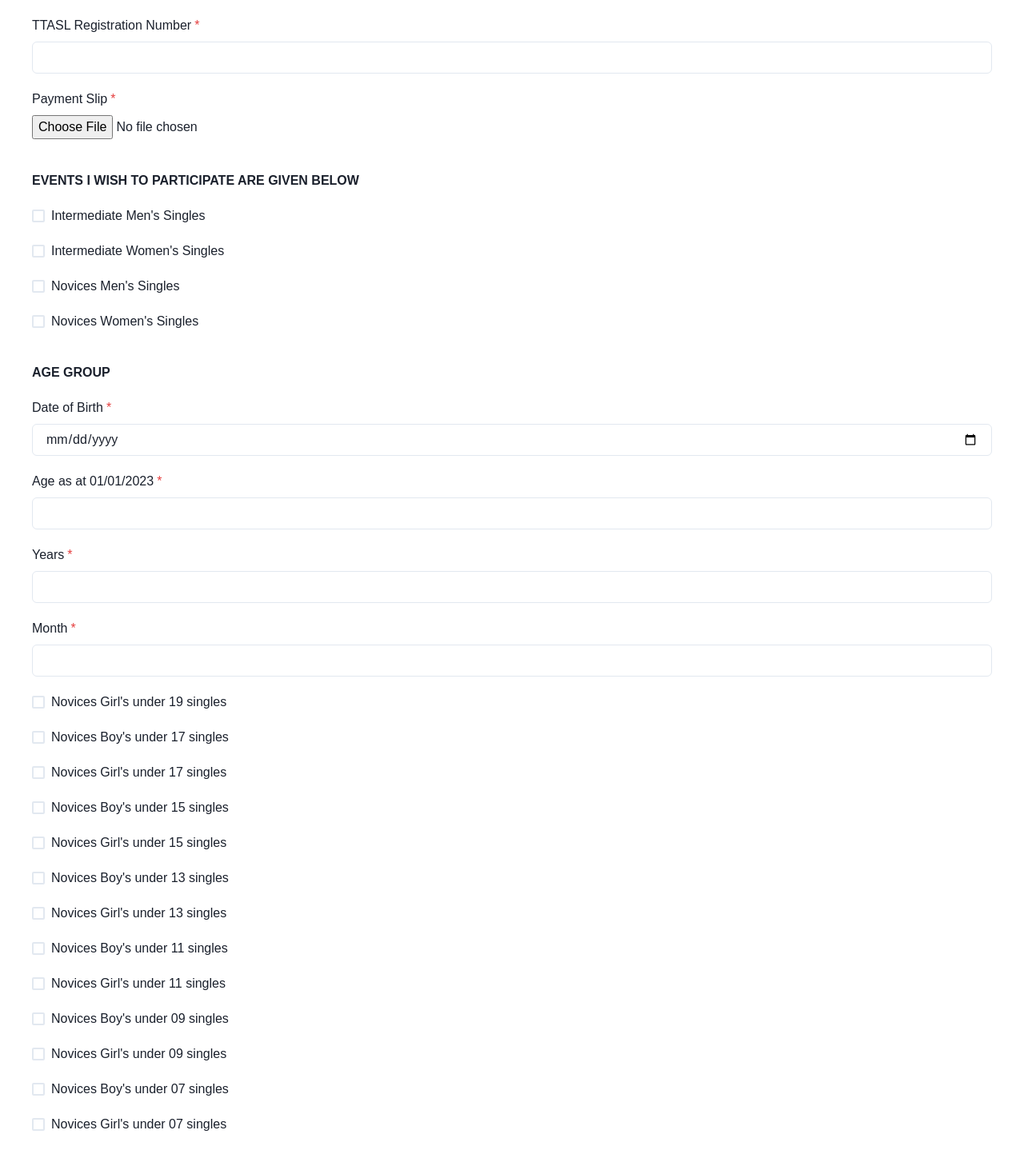
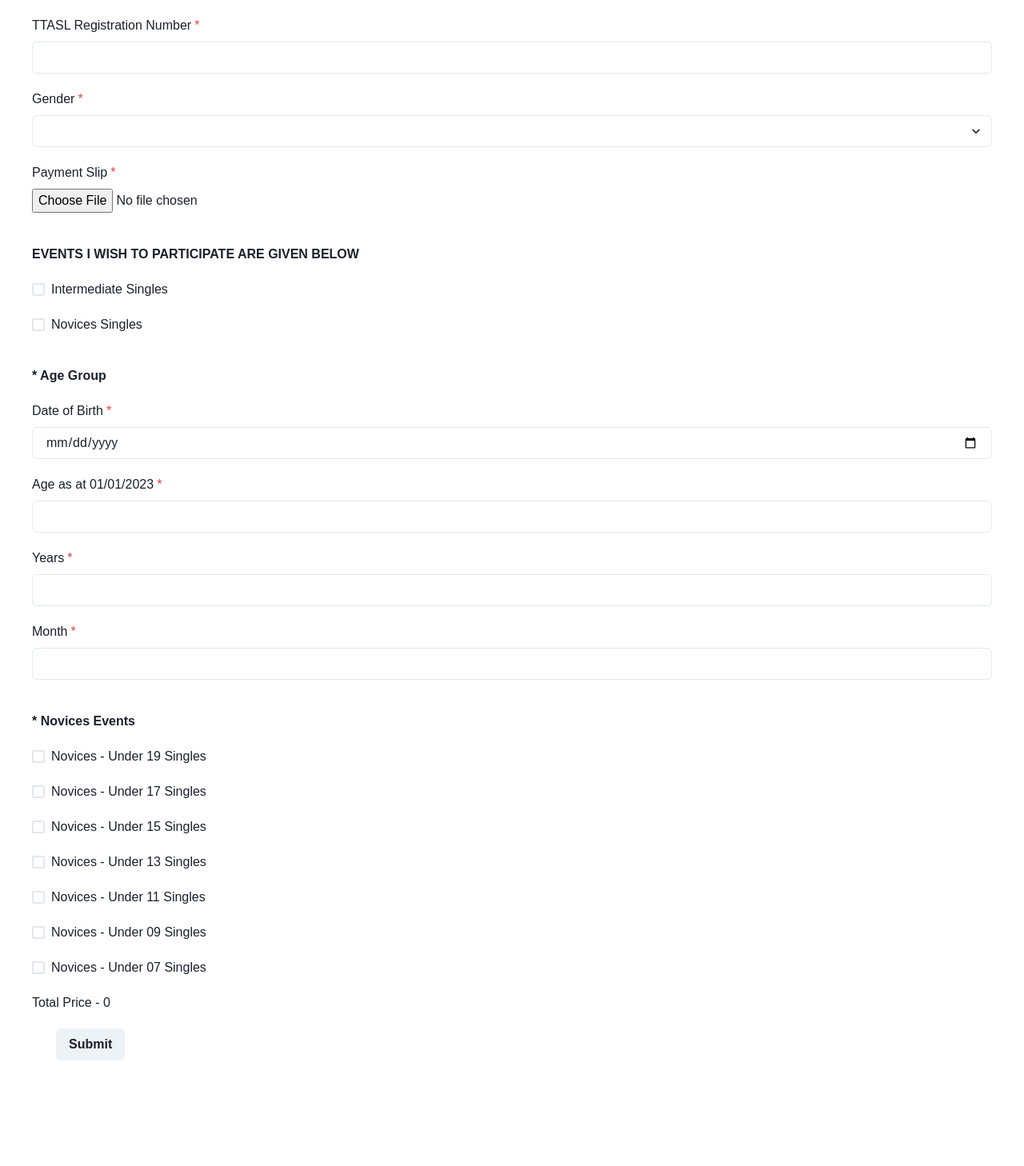
Before and after one commit to Mora-TT/web, a React (Create React App) app: page /form in a window 1280 px wide. Shown: the part 852-2310 px from the top of the page at 80% size. After the commit the page ends 2278 px from the top, so only its background shows below. Built offline with nearby package versions, Linux system fonts and the light colour scheme.

Commit message:
Change the events list

```diff
--- a/src/views/form.js
+++ b/src/views/form.js
@@ -6,9 +6,10 @@ import {
   FormErrorMessage,
   FormHelperText,
   Link,
-  Button
+  Button,
+  Select
 } from '@chakra-ui/react';
-import { useState } from "react";
+import { useState, useEffect } from "react";
 import { Input, Heading } from '@chakra-ui/react'
 import { Checkbox, CheckboxGroup } from '@chakra-ui/react'
 import WithSubnavigation from '../components/Navbar';
@@ -44,6 +45,127 @@ function Forms() {
   //   console.log(file);
   //   // You can perform any operation on the uploaded file here
   // });
+//   <FormControl paddingBottom={5} >
+//   <Checkbox >Novices - Under 19 Singles</Checkbox>
+// </FormControl>
+// <FormControl paddingBottom={5} >
+//   <Checkbox >Novices - Under 17 Singles</Checkbox>
+// </FormControl>
+// <FormControl paddingBottom={5} >
+//   <Checkbox >Novices - Under 15 Singles</Checkbox>
+// </FormControl>
+// <FormControl paddingBottom={5} >
+//   <Checkbox >Novices - Under 13 Singles</Checkbox>
+// </FormControl>
+// <FormControl paddingBottom={5} >
+//   <Checkbox >Novices - Under 11 Singles</Checkbox>
+// </FormControl>
+// <FormControl paddingBottom={5} >
+//   <Checkbox >Novices - Under 09 Singles</Checkbox>
+// </FormControl>
+// <FormControl paddingBottom={5} >
+//   <Checkbox >Novices - Under 07 Singles</Checkbox>
+// </FormControl>
+
+  const [totalCount, setTotalCount] = useState(0);
+  const [eventsList, setEventList] = useState([]);
+
+  function ChangeCount(count) {
+    console.log(count);
+    // console.log(eventsList);
+    if ((count.checked) && (eventsList.includes(count.name) == false)) {
+      eventsList.push(count.name);
+      setEventList(eventsList)
+      let newCount = eventsList.length * 100;
+      setTotalCount(newCount);
+      console.log(newCount);
+    } else if((eventsList.includes(count.name) == true)) {
+      eventsList.splice(eventsList.indexOf(count.name))
+      let newCount = eventsList.length * 100;
+      setTotalCount(newCount);
+      setEventList(eventsList)
+    }
+    useEffect(() => {
+      // This function will be called whenever the `value` state changes
+      // and will update the value display accordingly.
+      console.log(`Value changed to ${totalCount}`);
+    }, [totalCount]);
+  }
+
+  const NovicesEvents = () => {
+    const options = [
+      {
+        value: 'under19',
+        label: 'Novices - Under 19 Singles',
+        price: 100
+      },
+      {
+        value: 'under17',
+        label: 'Novices - Under 17 Singles',
+        price: 100
+      },
+      {
+        value: 'under15',
+        label: 'Novices - Under 15 Singles',
+        price: 100
+      },
+      {
+        value: 'under13',
+        label: 'Novices - Under 13 Singles',
+        price: 100
+      },
+      {
+        value: 'under11',
+        label: 'Novices - Under 11 Singles',
+        price: 100
+      },
+      {
+        value: 'under9',
+        label: 'Novices - Under 09 Singles',
+        price: 100
+      },
+      {
+        value: 'under7',
+        label: 'Novices - Under 07 Singles',
+        price: 100
+      },
+    ]
+    return (
+      <div >
+      {options.map(o => (
+        <FormControl paddingBottom={5} key={o.value} name={o.value} >
+          <Checkbox  key={o.value} id = {o.value} name={o.value} > {o.label} </Checkbox>
+          {/* <input type="checkbox" key={o.value} id = {o.value} name={o.value} onChange={e => ChangeCount(e.target)} /> */}
+        </FormControl>
+      ))}
+      </div>
+    );
+  }
+  const Dropdown = ({}) => {
+    const options = [
+      {
+        name: 'Male',
+        value: 'Male',
+        label: 'Male'
+      },
+      {
+        name: 'Female',
+        value: 'Female',
+        label: 'Female'
+      }
+    ]
+    const [selectedOption, setSelectedOption] = useState(options[0].value);
+    return (
+      <Select variant='outline' defaultValue={" "}
+      onChange={e => console.log(e.target.value)}>
+        <option  value={" "} disabled></option>
+      {options.map(o => (
+        <option key={o.value} value={o.value}>{o.label}</option>
+      ))}
+
+      </Select>
+    );
+  };
 
   return (
     <div>
@@ -108,6 +230,11 @@ function Forms() {
           <Input type="text" id="ttasl-reg-no" name="ttasl-reg-no" />
         </FormControl>
 
+        <FormControl isRequired paddingBottom={5}>
+          <FormLabel>Gender</FormLabel>
+          <Dropdown />
+        </FormControl>
+
         <FormControl isRequired paddingBottom={5} >
           <FormLabel>Payment Slip</FormLabel>
           <input id="file-upload" type="file" name="file-upload-input" />
@@ -118,20 +245,14 @@ function Forms() {
         </Heading>
 
         <FormControl  paddingBottom={5}>
-          <Checkbox >Intermediate Men's Singles</Checkbox>
+          <Checkbox >Intermediate Singles</Checkbox>
         </FormControl>
         <FormControl  paddingBottom={5}>
-          <Checkbox >Intermediate Women's Singles</Checkbox>
-        </FormControl>
-        <FormControl  paddingBottom={5}>
-          <Checkbox >Novices Men's Singles</Checkbox>
-        </FormControl>
-        <FormControl  paddingBottom={5}>
-          <Checkbox >Novices Women's Singles</Checkbox>
+          <Checkbox >Novices Singles</Checkbox>
         </FormControl>
 
-        <Heading as='h4' size='1xl' paddingBottom={5} paddingTop={5} noOfLines={1} >
-          AGE GROUP
+        <Heading as='h4' size='0.25xl' paddingBottom={5} paddingTop={5} noOfLines={1} >
+          * Age Group
         </Heading>
 
         <FormControl isRequired paddingBottom={5}>
@@ -154,46 +275,13 @@ function Forms() {
           <Input type="number" id="age-days" name="age-days"  />
         </FormControl>
 
-        <FormControl paddingBottom={5} >
-          <Checkbox >Novices Girl's under 19 singles</Checkbox>
-        </FormControl>
-        <FormControl paddingBottom={5} >
-          <Checkbox >Novices Boy's under 17 singles</Checkbox>
-        </FormControl>
-        <FormControl paddingBottom={5} >
-          <Checkbox >Novices Girl's under 17 singles</Checkbox>
-        </FormControl>
-        <FormControl paddingBottom={5} >
-          <Checkbox >Novices Boy's under 15 singles</Checkbox>
-        </FormControl>
-        <FormControl paddingBottom={5} >
-          <Checkbox >Novices Girl's under 15 singles</Checkbox>
-        </FormControl>
-        <FormControl paddingBottom={5} >
-          <Checkbox >Novices Boy's under 13 singles</Checkbox>
-        </FormControl>
-        <FormControl paddingBottom={5} >
-          <Checkbox >Novices Girl's under 13 singles</Checkbox>
-        </FormControl>
-        <FormControl paddingBottom={5} >
-          <Checkbox >Novices Boy's under 11 singles</Checkbox>
-        </FormControl>
-        <FormControl paddingBottom={5} >
-          <Checkbox >Novices Girl's under 11 singles</Checkbox>
-        </FormControl>
-        <FormControl paddingBottom={5} >
-          <Checkbox >Novices Boy's under 09 singles</Checkbox>
-        </FormControl>
-        <FormControl paddingBottom={5} >
-          <Checkbox >Novices Girl's under 09 singles</Checkbox>
-        </FormControl>
-        <FormControl paddingBottom={5} >
-          <Checkbox >Novices Boy's under 07 singles</Checkbox>
-        </FormControl>
-        <FormControl paddingBottom={5} >
-          <Checkbox >Novices Girl's under 07 singles</Checkbox>
-        </FormControl>
+        <Heading as='h4' size='0.25xl' paddingBottom={5} paddingTop={5} noOfLines={1} >
+          * Novices Events
+        </Heading>
 
+        <NovicesEvents />
+
+        <p> Total Price - {totalCount}</p>
         <Button type="submit" marginTop={5} marginLeft={30} marginBottom={100} style={{justifyContent: 'center'}}>Submit</Button>
         </form>
       </Box>
```
